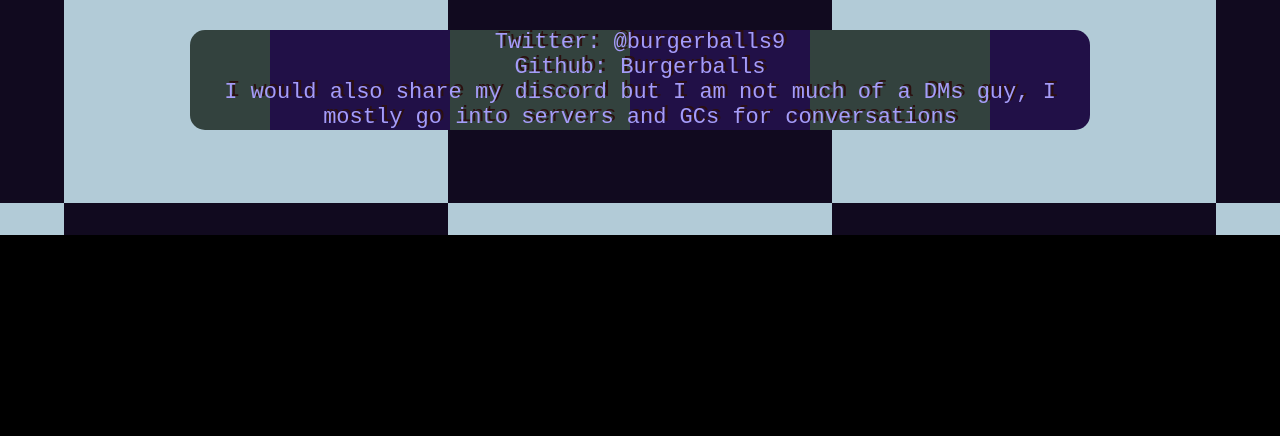
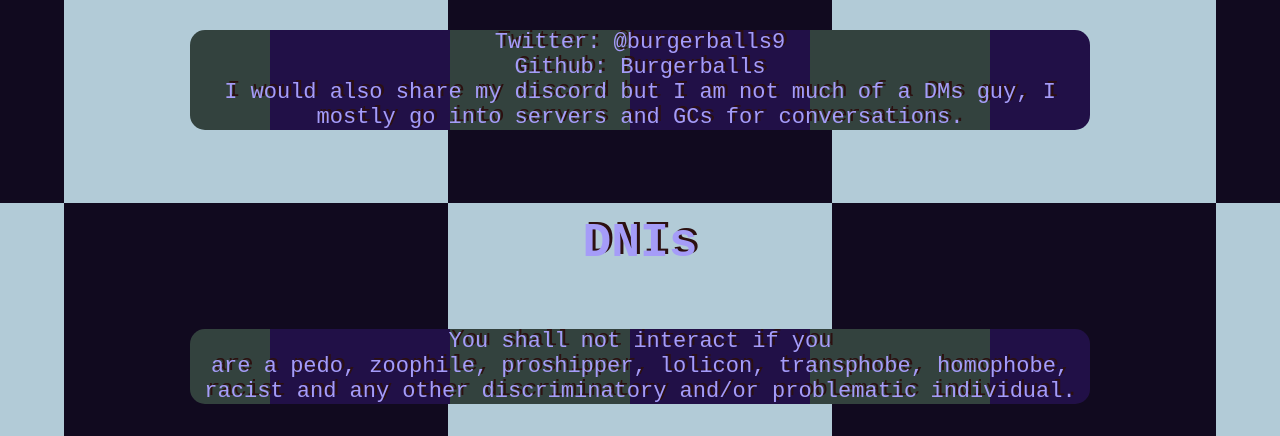
Before and after one commit to Burgerballs/burgerballs.github.io, a plain HTML site: page index.html in a window 1280 px wide. Shown: the part 565-1001 px from the top of the page. Before the commit the page ends 800 px from the top, so only its background shows below. Drawn offline with Linux system fonts and the light colour scheme.

Commit message:
Update index.html

```diff
--- a/index.html
+++ b/index.html
@@ -75,6 +75,8 @@ body {
 <div id="page">I am an aspiring game developer, composer, and avid mod creator for the game Friday Night Funkin', I am the main programmer for Mother Team's "Sky Remanifested V2", Dawn's "Vs Rush", and Dysfunctional Funkin's "An Artist's Nightmare"!</div>
 <br/>
 <br/><br/> <h1>Where are you...</h1>
-<div id="page">Twitter: @burgerballs9<br/>Github: Burgerballs<br/>I would also share my discord but I am not much of a DMs guy, I mostly go into servers and GCs for conversations</div>
-
+<div id="page">Twitter: @burgerballs9<br/>Github: Burgerballs<br/>I would also share my discord but I am not much of a DMs guy, I mostly go into servers and GCs for conversations.</div>
+<br/><br/> <h1>DNIs</h1>
+<br/>
+<div id="page">You shall not interact if you<br/>are a pedo, zoophile, proshipper, lolicon, transphobe, homophobe, racist and any other discriminatory and/or problematic individual.</div>
 </body>
```
